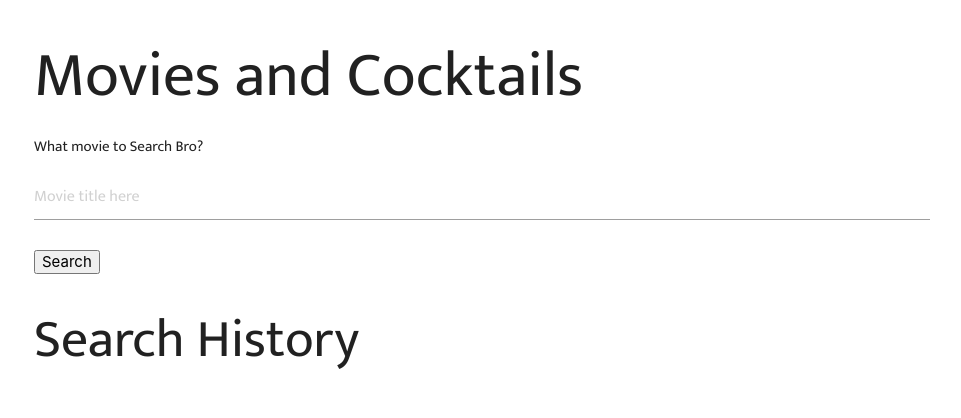
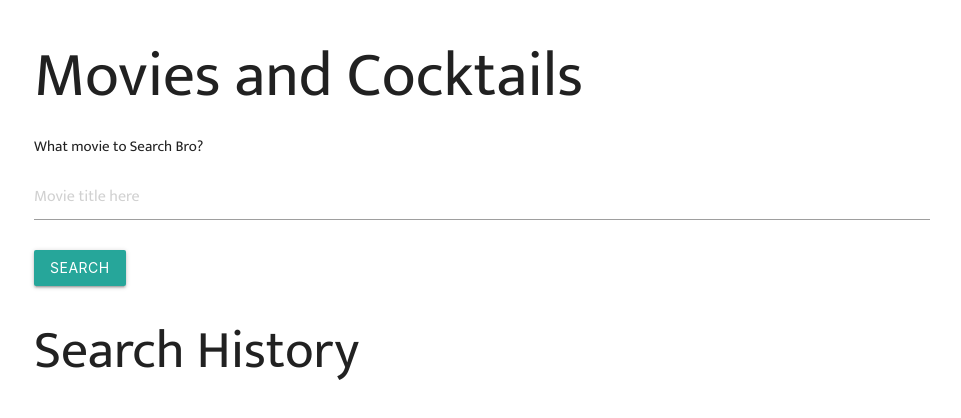
Before and after one commit to bravotango/Movie-and-Cocktail, a plain HTML site: page index.html in a window 1280 px wide. Shown: the whole page, without its empty margins (158-1119 px from the left). Drawn offline with nearby package versions, Linux system fonts and the light colour scheme; no server answers.

Commit message:
updated button css

```diff
--- a/index.html
+++ b/index.html
@@ -19,7 +19,7 @@
         <input type="text" id="userQuery" placeholder="Movie title here" />
         <br />
         <br />
-        <button id="searchBtn">Search</button>
+        <button class="btn" id="searchBtn">Search</button>
       </div>
       <div id="searchHistory">
         <h2>Search History</h2>
```
